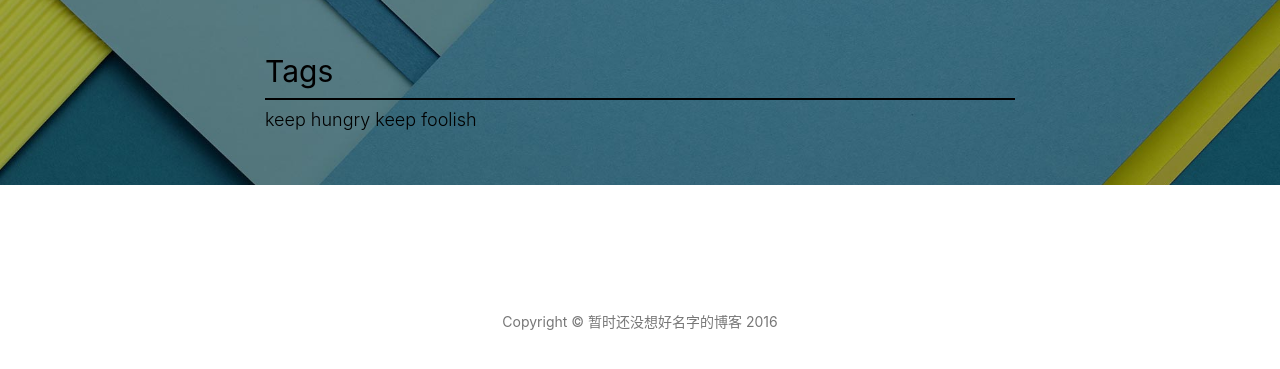
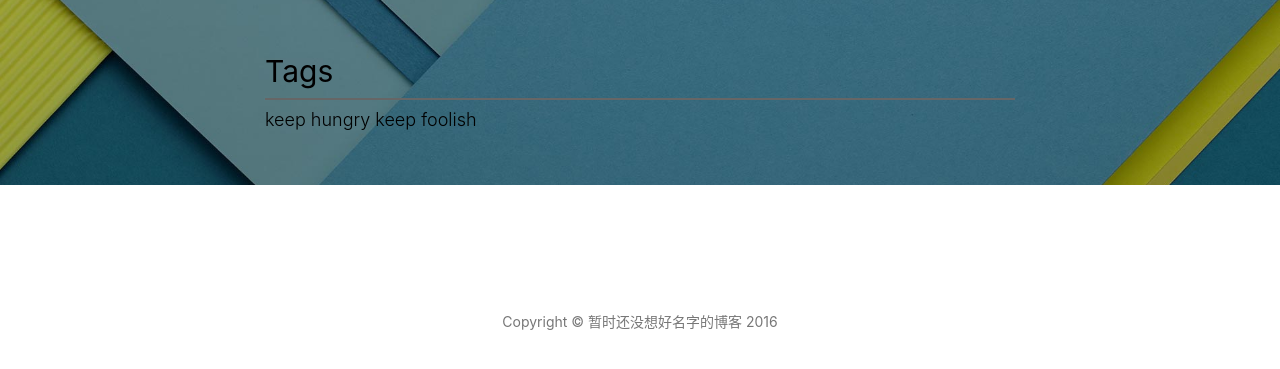
Before and after one commit to queryfish/yetanotherblogger, a Jekyll site: the page built from tags.html, in a window 1280 px wide. Shown: the top 369 px of the page. Built offline with Jekyll 4.4.1, drawn with Linux system fonts in a browser that asks for light colours; nearby versions of some CDN libraries; comment, search, counter and statistics services are not loaded.

```diff
--- a/css/hux-blog.css
+++ b/css/hux-blog.css
@@ -423,7 +423,7 @@
 
 .intro-header .site-heading h1 {
   padding-bottom: 10px ;
-  border-bottom: 2px solid black ;
+  border-bottom: 2px solid #666 ;
 }
 
 .intro-header .site-heading .subheading,
--- a/index.html
+++ b/index.html
@@ -21,7 +21,8 @@
         </a>
         <div class="post-content-preview">
             <!-- {{ post.content | strip_html | truncate:500 }} -->
-            {{ post.content | truncate:1000 }}
+            <!-- {{ post.content | truncate:1000 }} -->
+            {{ post.content }}
         </div>
 </div>
 <hr>
```
